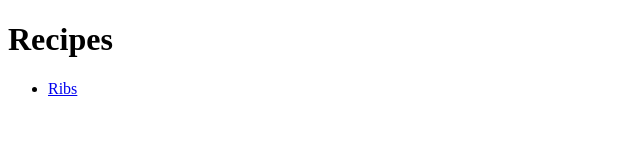
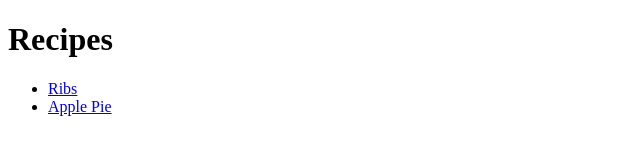
Before and after one commit to arepatiesa/odin_recipes, a plain HTML site: page index.html in a window 1280 px wide. Shown: the full height of the page, 0-640 px from the left. Drawn offline with Linux system fonts and the light colour scheme.

Commit message:
adicion de pie de manzana

```diff
--- a/index.html
+++ b/index.html
@@ -13,6 +13,9 @@
     <li>
         <a href="recipes/ribs.html">Ribs</a>
     </li>
+    <li>
+        <a href="recipes/applepie.html">Apple Pie</a>
+    </li>
 </ul>
 </body>
 </html>
```
